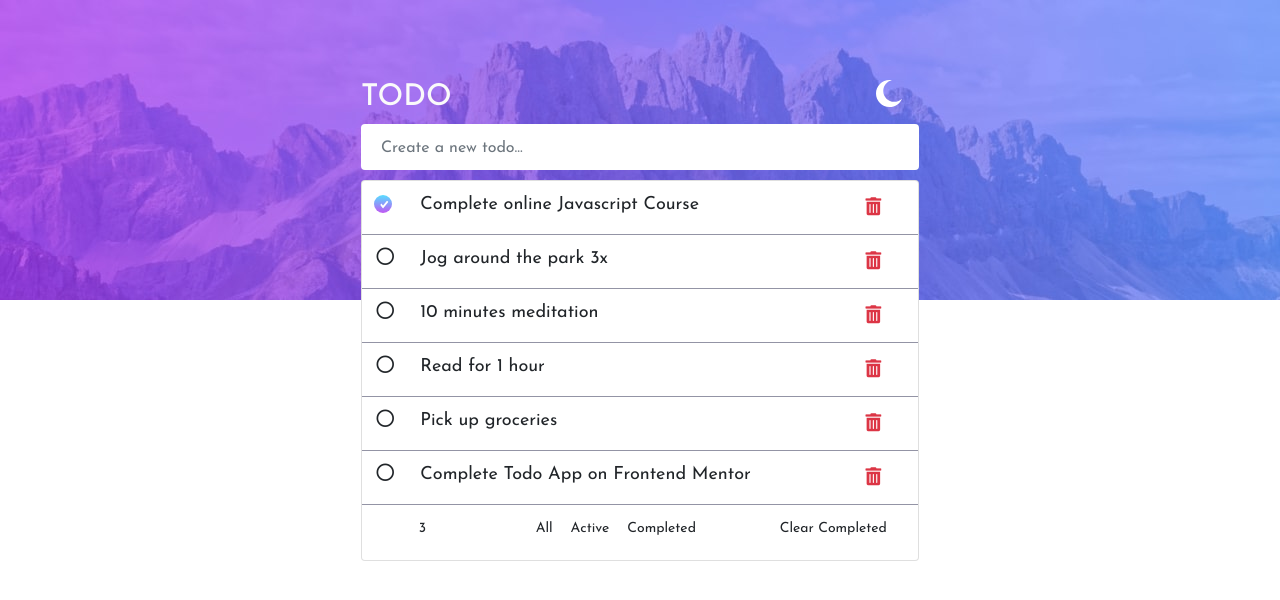
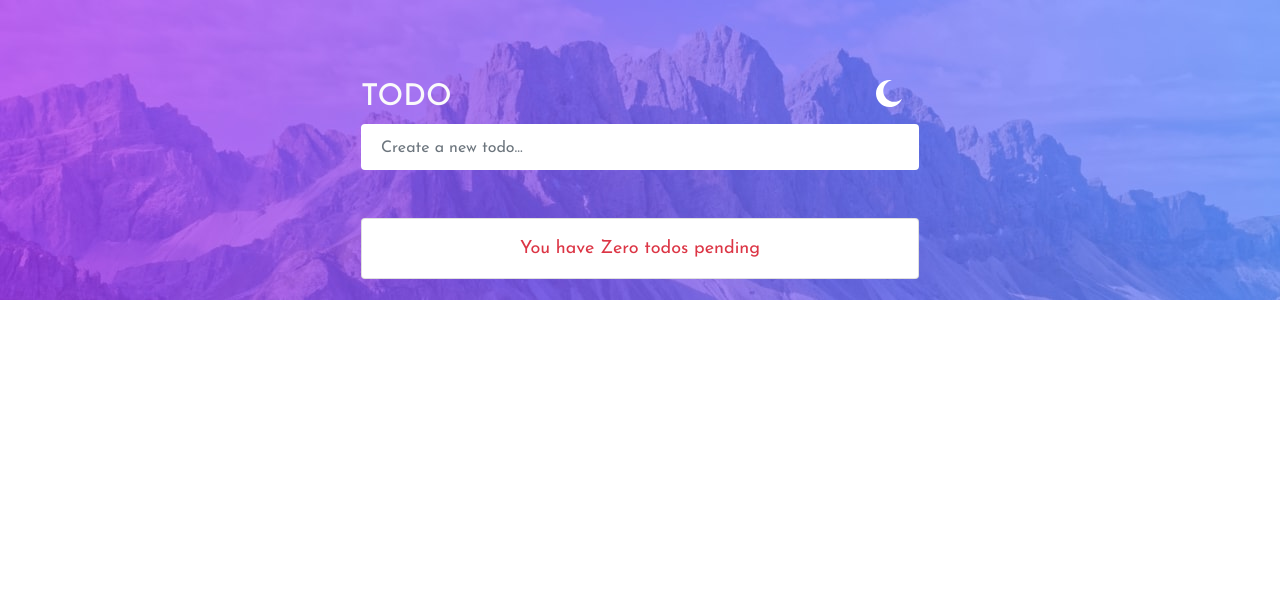
Before and after one commit to Amakoye/todo-app-main, a React (Create React App) app: page / in a window 1280 px wide. Shown: the top 600 px of the page. Built offline with nearby package versions, Linux system fonts and the light colour scheme.

Commit message:
compeleted add todo functionality

```diff
--- a/public/index.html
+++ b/public/index.html
@@ -15,6 +15,10 @@
       user's mobile device or desktop. See https://developers.google.com/web/fundamentals/web-app-manifest/
     -->
     <link rel="manifest" href="%PUBLIC_URL%/manifest.json" />
+    <!-- <link
+      rel="stylesheet"
+      href="https://maxcdn.bootstrapcdn.com/font-awesome/4.2.0/css/font-awesome.min.css"
+    /> -->
     <link
       rel="stylesheet"
       href="https://pro.fontawesome.com/releases/v5.10.0/css/all.css"
--- a/src/App.js
+++ b/src/App.js
@@ -1,12 +1,12 @@
-import React, { useState, useReducer } from "react";
+import React, { useState, useEffect, useReducer } from "react";
 import "./App.css";
 import Header from "./components/Header";
 import NewTodo from "./components/NewTodo";
 import Todos from "./components/Todos";
-import { stateData } from "./data";
 import { todosReducer } from "./reducer/todosReducer";
+import { ADD_TODO, GET_ALL } from "./Types";
 
-const TodosContext = React.createContext();
+export const TodosContext = React.createContext();
 
 const App = () => {
   const defaultState = {
@@ -15,14 +15,44 @@ const App = () => {
   };
 
   const [state, dispatch] = useReducer(todosReducer, defaultState);
-  const [todos, setTodos] = useState(stateData);
+  const [todoTitle, setTodoTitle] = useState("");
+
+  const getAll = () => {
+    dispatch({ type: GET_ALL });
+    //console.log("get all");
+  };
+
+  useEffect(() => {
+    getAll();
+  }, []);
+
+  // create new todo item
+  const addTodo = () => {
+    if (todoTitle) {
+      let todoItem = {
+        id: new Date().getTime().toString(),
+        title: todoTitle,
+        isComplete: false,
+      };
+      //console.log(todoItem);
+      dispatch({ type: ADD_TODO, payload: todoItem });
+      setTodoTitle("");
+    } else {
+      alert("Please fill all fields");
+    }
+  };
+
+  const handleSubmit = (e) => {
+    e.preventDefault();
+    addTodo();
+  };
 
   return (
-    <TodosContext.Provider>
+    <TodosContext.Provider value={{ getAll, handleSubmit, setTodoTitle }}>
       <div className="App container">
         <Header />
-        <NewTodo />
-        <Todos todos={todos} />
+        <NewTodo todoTitle={todoTitle} />
+        <Todos todos={state.todos} />
       </div>
     </TodosContext.Provider>
   );
--- a/src/components/NewTodo.js
+++ b/src/components/NewTodo.js
@@ -1,15 +1,19 @@
-import React from "react";
+import React, { useContext } from "react";
+import { TodosContext } from "../App";
 
-const NewTodo = () => {
+const NewTodo = ({ todoTitle }) => {
+  const { handleSubmit, setTodoTitle } = useContext(TodosContext);
   return (
     <div className="col-md-6 mx-auto">
-      <form className="form new-todo ">
+      <form className="form new-todo " onSubmit={handleSubmit}>
         <input
           type="text"
           className="form-control"
           name="new-todo"
           id="new-todo"
           placeholder="Create a new todo..."
+          value={todoTitle}
+          onChange={(e) => setTodoTitle(e.target.value)}
         />
       </form>
     </div>
--- a/src/components/TodoFilters.js
+++ b/src/components/TodoFilters.js
@@ -1,6 +1,8 @@
-import React from "react";
+import React, { useContext } from "react";
+import { TodosContext } from "../App";
 
 const TodoFilters = () => {
+  const { getAll } = useContext(TodosContext);
   return (
     <div className="card-filters row  a">
       <div className="col-md-3 text-center mt-2 ">
@@ -12,7 +14,9 @@ const TodoFilters = () => {
         </p>
       </div>
       <div className="col-md-5 text-center mt-2">
-        <p className="btn btn-sm">All</p>
+        <p className="btn btn-sm" onClick={() => getAll()}>
+          All
+        </p>
         <p className="btn btn-sm">Active</p>
         <p className="btn btn-sm">Completed</p>
       </div>
--- a/src/components/TodoItem.js
+++ b/src/components/TodoItem.js
@@ -2,10 +2,11 @@ import React from "react";
 import icon_check from "../images/icon-check.svg";
 
 const TodoItem = ({ todo }) => {
-  const { title, isComplete } = todo;
+  /*  const { title, isComplete } = todo;
+  console.log({ title }); */
   return (
     <div className="card-content">
-      {isComplete ? (
+      {todo.isComplete ? (
         <div className="todo-item container">
           <div className="row">
             <div className="col-1 mt-1 ml-2">
@@ -14,7 +15,7 @@ const TodoItem = ({ todo }) => {
               </div>
             </div>
             <div className="col-9 todo-content">
-              <p>{title}</p>
+              <p>{todo.title}</p>
             </div>
             <div className=" col-1 todo-delete mt-1">
               <i className="fas fa-trash-alt text-danger"></i>
@@ -31,7 +32,7 @@ const TodoItem = ({ todo }) => {
             </div>
 
             <div className="col-9 todo-content">
-              <p>{title}</p>
+              <p>{todo.title}</p>
             </div>
             <div className=" col-1 todo-delete mt-1">
               <i className="fas fa-trash-alt text-danger"></i>
--- a/src/components/Todos.js
+++ b/src/components/Todos.js
@@ -3,15 +3,16 @@ import TodoFilters from "./TodoFilters";
 import TodoItem from "./TodoItem";
 
 const Todos = ({ todos }) => {
+  // const {getAll}=useContext()
   return (todos !== null && todos.length) > 0 ? (
     <div className="card todos col-md-6 mx-auto">
-      {todos.map((todoItem) => {
-        return <TodoItem key={todoItem.title} todo={todoItem} />;
+      {todos.map((todo, index) => {
+        return <TodoItem todo={todo} key={index} />;
       })}
       <TodoFilters />
     </div>
   ) : (
-    <div className="card text-danger mt-5 p-3">
+    <div className="card text-danger col-md-6 mx-auto mt-5 p-3">
       <p className="mx-auto my-auto">You have Zero todos pending</p>
     </div>
   );
--- a/src/reducer/todosReducer.js
+++ b/src/reducer/todosReducer.js
@@ -1 +1,29 @@
-export const todosReducer = (state, action) => {};
+import { GET_ALL, ADD_TODO } from "../Types";
+export const todosReducer = (state, action) => {
+  switch (action.type) {
+    case ADD_TODO:
+      //save data to localstorage
+      localStorage.setItem(
+        "todos",
+        JSON.stringify([...state.todos, action.payload])
+      );
+      return {
+        ...state,
+        todos: JSON.parse(localStorage.getItem("todos")),
+      };
+
+    case GET_ALL:
+      //check if todos key exists in localStorage
+      if (localStorage.getItem("todos") !== null) {
+        return {
+          ...state,
+          todos: JSON.parse(localStorage.getItem("todos")),
+        };
+      } else {
+        return state;
+      }
+
+    default:
+      console.log("default state");
+  }
+};
```
